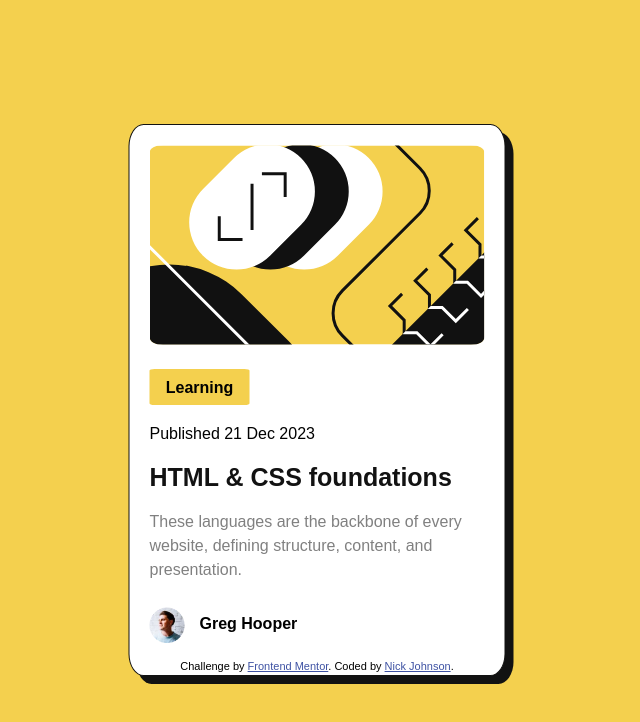
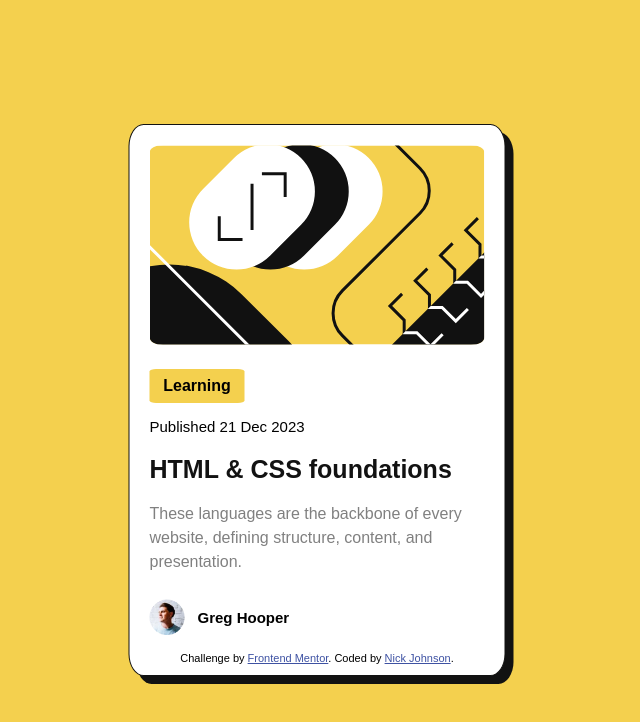
Before and after one commit to njohnson68/FrontendMentor-blog-preview-card, a plain HTML site: page index.html in a window 1280 px wide. Shown: the whole page, without its empty margins (323-963 px from the left). Drawn offline with Linux system fonts and the light colour scheme; a web font is replaced by a local one.

Commit message:
added hover state, fixing some margins/width/padding/font sizes, and starting on readme

```diff
--- a/styles.css
+++ b/styles.css
@@ -16,6 +16,11 @@ body{
     margin-left: 20px;
 }
 
+.foundations:hover{
+    color: hsl(47, 88%, 63%);
+    cursor: pointer;
+}
+
 .these{
     font-weight: 500;
     font-size: 16px;
@@ -27,9 +32,9 @@ body{
 
 .greg{
     font-weight: 800;
-    font-size: 16px;
-    margin-top: 33px;
-    margin-left: -5px;
+    font-size: 15px;
+    margin-top: 35px;
+    margin-left: -7px;
 }
 
 .white-box{
@@ -52,10 +57,10 @@ body{
 .yellow-box{
     background-color: hsl(47, 88%, 63%);
     height: 26px;
-    width: 100px;
+    width: 95px;
     margin-left: 20px;
-    padding-top: 10px;
-    border-radius: 5%;
+    padding-top: 8px;
+    border-radius: 7%;
 }
 
 .learning{
@@ -64,8 +69,10 @@ body{
 }
 
 .published{
-    margin: 20px;
-    font-size: 16px;
+    margin-left: 20px;
+    margin-top: 15px;
+    margin-bottom: 20px;
+    font-size: 15px;
 }
 
 .illustration-img{
```
Also changed, not shown: 1 other file.
